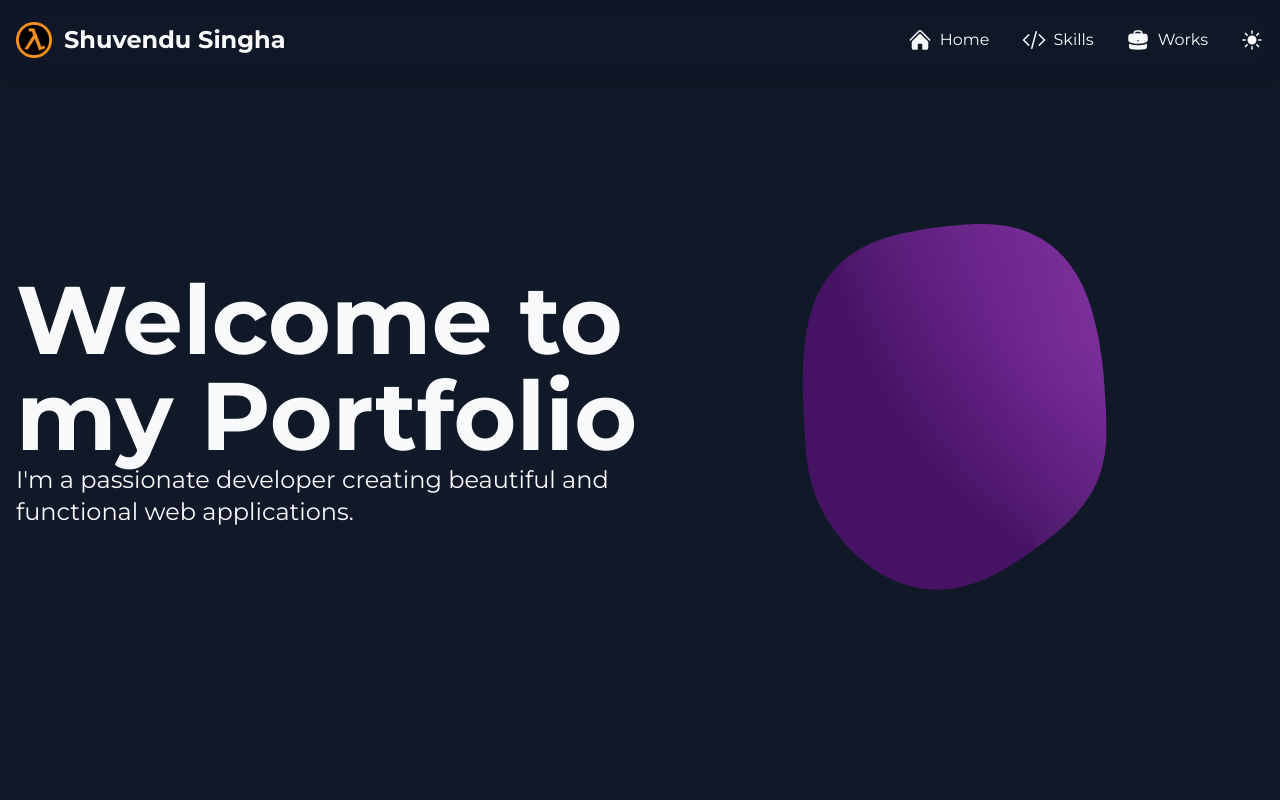
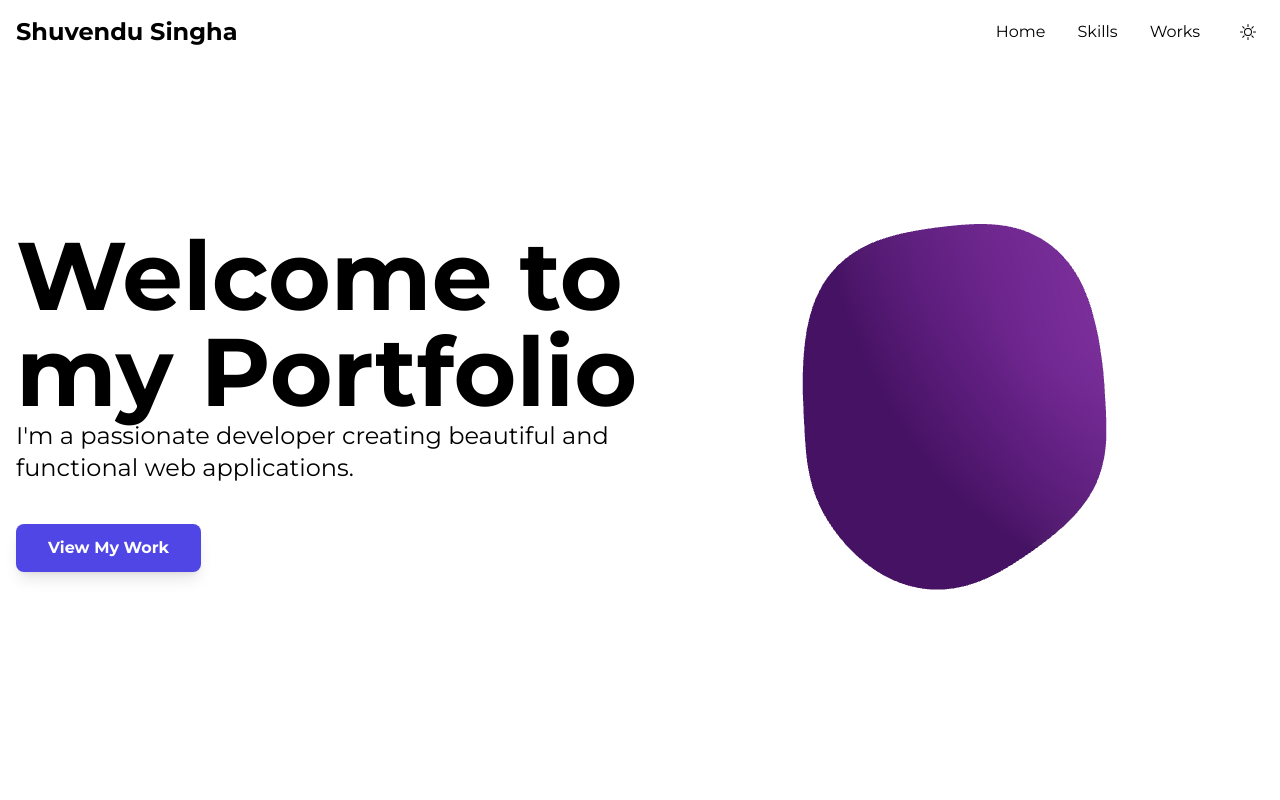
Before and after one commit to Sagittarius17/portfolio, a React (Create React App) app: page / in a window 1280 px wide. Shown: the top 800 px of the page. Built offline with nearby package versions, Linux system fonts and the light colour scheme.

Commit message:
Changes before Firebase Studio auto-run

```diff
--- a/src/App.js
+++ b/src/App.js
@@ -1,13 +1,12 @@
-import './App.css';
-import './styles/global.css';
 import { useContext, useEffect } from 'react';
-import { Navbar, Footer } from './components';
 import Hero from './components/Hero';
+import Navbar from './components/Navbar';
 import Skills from './pages/Skills';
 import Projects from './pages/Projects';
+import Footer from './components/Footer';
 import { ThemeContext } from './context/ThemeContext';
 
-const App = () => {
+function App() {
   const { theme } = useContext(ThemeContext);
 
   useEffect(() => {
@@ -15,7 +14,7 @@ const App = () => {
   }, [theme]);
 
   return (
-    <div className={`App`}>
+    <div className="font-sans">
       <Navbar />
       <Hero />
       <Skills />
--- a/src/components/Hero.jsx
+++ b/src/components/Hero.jsx
@@ -1,17 +1,16 @@
-
 import { Suspense } from 'react';
 import { Canvas } from '@react-three/fiber';
 import { OrbitControls, Sphere, MeshDistortMaterial } from '@react-three/drei';
-import '../styles/hero.css';
 
 const Hero = () => {
   return (
-    <div className='hero-container container mx-auto px-4' id="home">
-      <div className='hero-text'>
-        <h1 className='text-8xl font-bold text-shadow-lg'>Welcome to my Portfolio</h1>
-        <p className='text-2xl text-shadow-md'>I'm a passionate developer creating beautiful and functional web applications.</p>
+    <div className="h-screen flex justify-between items-center container mx-auto px-4" id="home">
+      <div className="flex-1">
+        <h1 className="text-8xl font-bold text-shadow-lg">Welcome to my Portfolio</h1>
+        <p className="text-2xl text-shadow-md">I'm a passionate developer creating beautiful and functional web applications.</p>
+        <a href="#projects" className="mt-10 inline-block px-8 py-3 bg-indigo-600 text-white font-bold rounded-lg shadow-lg hover:bg-indigo-700 transition-colors duration-300">View My Work</a>
       </div>
-      <div className='hero-animation'>
+      <div className="flex-1 h-full">
         <Canvas>
           <Suspense fallback={null}>
             <OrbitControls enableZoom={false} />
--- a/src/components/Navbar.jsx
+++ b/src/components/Navbar.jsx
@@ -1,70 +1,31 @@
-import React, { useState, useContext } from "react";
-import { SunIcon, MoonIcon, CodeBracketIcon, Bars3Icon, HomeIcon, BriefcaseIcon, XMarkIcon } from '@heroicons/react/24/solid'
-import logo from "../assets/images/lambda.png";
-import { ThemeContext } from "../context/ThemeContext";
-import "../styles/Navbar.css";
+import { useContext } from 'react';
+import { BsSun, BsFillMoonFill } from 'react-icons/bs';
+import { ThemeContext } from '../context/ThemeContext';
 
-function Navbar() {
+const Navbar = () => {
   const { theme, toggleTheme } = useContext(ThemeContext);
-    const [isMenuOpen, setIsMenuOpen] = useState(false);
-
-    const navLinks = [
-        { href: "#home", label: "Home", icon: <HomeIcon className="w-6 h-6" /> },
-        { href: "#skills", label: "Skills", icon: <CodeBracketIcon className="w-6 h-6" /> },
-        { href: "#projects", label: "Works", icon: <BriefcaseIcon className="w-6 h-6" /> },
-    ];
 
   return (
-        <nav className="fixed z-10 w-full header">
+    <header className="fixed top-0 left-0 right-0 z-10 backdrop-blur-md bg-white/10 dark:bg-gray-800/10">
       <div className="container mx-auto px-4">
-                <div className="flex justify-between items-center h-20">
-                    <a href="#home" className="flex items-center">
-                        <img src={logo} className="h-9 mr-3" alt="Logo" />
-                        <span className="text-2xl font-semibold whitespace-nowrap">
-                            Shuvendu Singha
-                        </span>
-                    </a>
-
-                    <div className="hidden md:flex items-center space-x-8">
-                        {navLinks.map((link) => (
-                            <a key={link.label} href={link.href} className="flex items-center nav-link">
-                                {link.icon}
-                                <span className="ml-2">{link.label}</span>
-                            </a>
-                        ))}
-                        <button onClick={toggleTheme} className="nav-link">
-                            {theme === 'light' ? <MoonIcon className="w-6 h-6" /> : <SunIcon className="w-6 h-6" />}
+        <div className="flex justify-between items-center py-4">
+          <a href="#home" className="text-2xl font-bold">Shuvendu Singha</a>
+          <nav>
+            <ul className="flex items-center space-x-8">
+              <li><a href="#home" className="hover:text-indigo-600">Home</a></li>
+              <li><a href="#skills" className="hover:text-indigo-600">Skills</a></li>
+              <li><a href="#projects" className="hover:text-indigo-600">Works</a></li>
+              <li>
+                <button onClick={toggleTheme} className="p-2 rounded-full focus:outline-none">
+                  {theme === 'light' ? <BsFillMoonFill /> : <BsSun />}
                 </button>
-                    </div>
-
-                    <div className="md:hidden flex items-center">
-                        <button onClick={() => setIsMenuOpen(!isMenuOpen)} className="nav-link">
-                            {isMenuOpen ? <XMarkIcon className="w-8 h-8" /> : <Bars3Icon className="w-8 h-8" />}
-                        </button>
+              </li>
+            </ul>
+          </nav>
         </div>
       </div>
-            </div>
-
-            {isMenuOpen && (
-                <div className="md:hidden absolute top-20 left-0 w-full mobile-menu">
-                    <div className="container mx-auto px-4">
-                        <div className="flex flex-col items-center py-4 space-y-4">
-                            {navLinks.map((link) => (
-                                <a key={link.label} href={link.href} className="flex items-center nav-link" onClick={() => setIsMenuOpen(false)}>
-                                    {link.icon}
-                                    <span className="ml-2">{link.label}</span>
-                                </a>
-                            ))}
-                            <button onClick={() => { toggleTheme(); setIsMenuOpen(false); }} className="nav-link">
-                                {theme === 'light' ? <MoonIcon className="w-6 h-6" /> : <SunIcon className="w-6 h-6" />}
-                                <span className="ml-2">{theme === 'light' ? 'Dark' : 'Light'} Mode</span>
-                            </button>
-                        </div>
-                    </div>
-                </div>
-            )}
-        </nav>
+    </header>
   );
-}
+};
 
 export default Navbar;
--- a/src/styles/global.css
+++ /dev/null
@@ -1,52 +0,0 @@
-:root {
-    --background-color-light: #f9fafb;
-    --text-color-light: #1f2937;
-    --card-background-light: #ffffff;
-    --header-background-light: rgba(255, 255, 255, 0.1);
-    --footer-background-light: #f9fafb;
-  }
-
-  .dark {
-    --background-color-dark: #111827;
-    --text-color-dark: #f9fafb;
-    --card-background-dark: #1f2937;
-    --header-background-dark: rgba(17, 24, 39, 0.1);
-    --footer-background-dark: #111827;
-  }
-
-  body.light {
-    background-color: var(--background-color-light);
-    color: var(--text-color-light);
-  }
-
-  body.dark {
-      background-color: var(--background-color-dark);
-      color: var(--text-color-dark);
-  }
-
-  .section {
-      padding: 6rem 0;
-  }
-
-  .section-title {
-      font-size: 3rem;
-      font-weight: bold;
-      text-align: center;
-      margin-bottom: 3rem;
-  }
-
-  .card {
-      background-color: var(--card-background-light);
-      border-radius: 0.5rem;
-      box-shadow: 0 4px 6px -1px rgba(0, 0, 0, 0.1), 0 2px 4px -1px rgba(0, 0, 0, 0.06);
-      overflow: hidden;
-      transition: transform 0.3s ease-in-out;
-  }
-
-  .dark .card {
-      background-color: var(--card-background-dark);
-  }
-
-  .card:hover {
-      transform: translateY(-0.5rem);
-  }
--- a/src/styles/hero.css
+++ /dev/null
@@ -1,15 +0,0 @@
-.hero-container {
-    display: flex;
-    justify-content: space-between;
-    align-items: center;
-    height: 100vh;
-}
-
-.hero-text {
-    flex: 1;
-}
-
-.hero-animation {
-    flex: 1;
-    height: 100%;
-}
--- a/src/styles/projects.css
+++ /dev/null
@@ -1,40 +0,0 @@
-.project-card {
-    position: relative;
-    transition: all 0.3s ease-in-out;
-}
-
-.project-card:hover {
-    transform: translateY(-10px);
-    box-shadow: 0 10px 20px rgba(0, 0, 0, 0.2);
-}
-
-.project-card::before {
-    content: '';
-    position: absolute;
-    top: 0;
-    left: 0;
-    width: 100%;
-    height: 100%;
-    background: linear-gradient(45deg, #f06, #f79, #8f7, #7f7, #7f8, #f06);
-    background-size: 400% 400%;
-    opacity: 0;
-    transition: opacity 0.3s ease-in-out;
-    z-index: -1;
-    animation: glow 10s linear infinite;
-}
-
-.project-card:hover::before {
-    opacity: 1;
-}
-
-@keyframes glow {
-    0% {
-        background-position: 0% 50%;
-    }
-    50% {
-        background-position: 100% 50%;
-    }
-    100% {
-        background-position: 0% 50%;
-    }
-}
```
Also changed, not shown: src/styles/skills.css (deleted, +0 -7 lines). Lines whose indentation alone changed are shown as unchanged.
